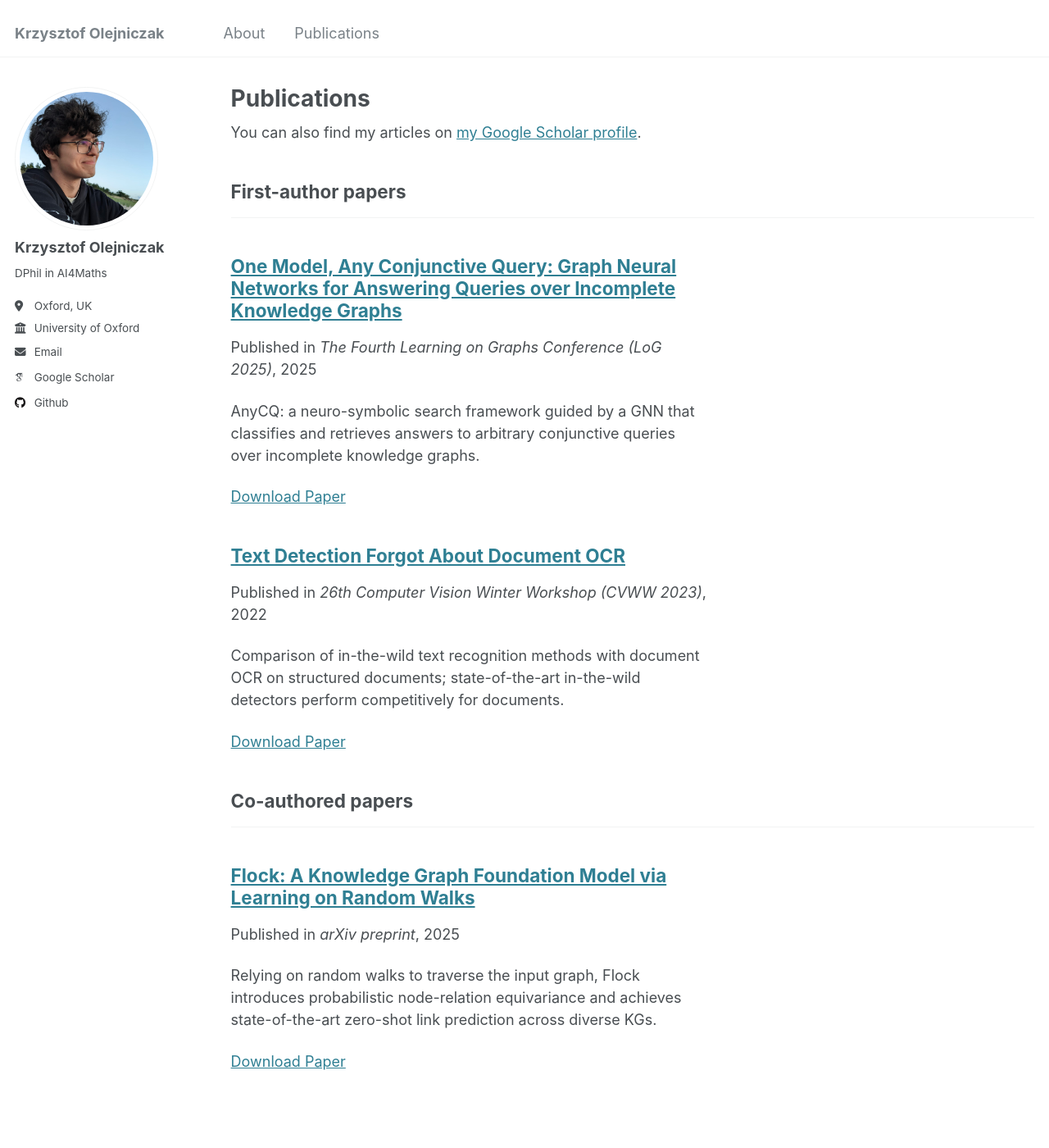
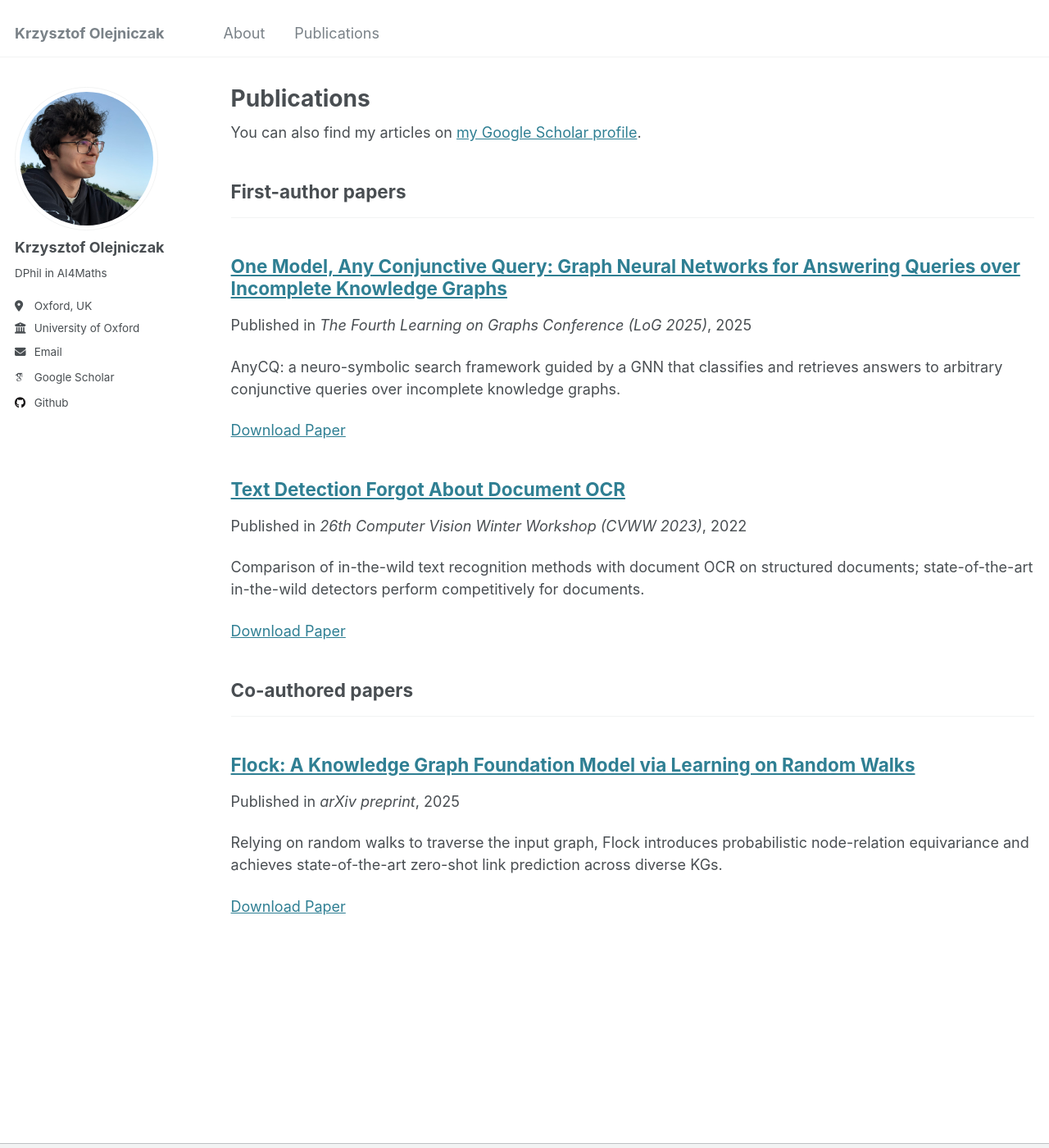
Before and after one commit to kolejnyy/kolejnyy.github.io, a Jekyll site: the page built from _pages/publications.html, in a window 1280 px wide and 1400 px high. Shown: the whole window at 82% size. Built offline with Jekyll 4.4.1, drawn with Linux system fonts in a browser that asks for light colours; some web fonts are replaced.

Commit message:
update to publications

```diff
--- a/_config.yml
+++ b/_config.yml
@@ -28,7 +28,7 @@ author:
   location         : "Oxford, UK"
   employer         : "University of Oxford"
   uri              : # URL
-  email            : "kmfolejniczak@gmail.com"
+  email            : "krzysztof.olejniczak@cs.ox.ac.uk"
 
   # Academic websites
   arxiv            : # URL - Update with the correct link to your profile
--- a/_pages/publications.html
+++ b/_pages/publications.html
@@ -6,6 +6,7 @@ author_profile: true
 classes: wide
 ---
 
+<div class="publications-archive">
   {% if site.author.googlescholar %}
     <div class="wordwrap">You can also find my articles on <a href="{{site.author.googlescholar}}">my Google Scholar profile</a>.</div>
   {% endif %}
@@ -32,3 +33,4 @@ classes: wide
       {% include archive-single.html %}
     {% endfor %}
   {% endif %}
+</div>
--- a/_sass/_page.scss
+++ b/_sass/_page.scss
@@ -31,6 +31,16 @@
     .page__share {
       @include full();
     }
+  }
+}
+
+.publications-archive {
+  .list__item {
+    padding-right: 0;
+  }
+
+  .archive__item {
+    max-width: none;
   }
 }
 
```
Also changed, not shown: _pages/about.md (+1 -1 lines). Lines whose indentation alone changed are shown as unchanged.
